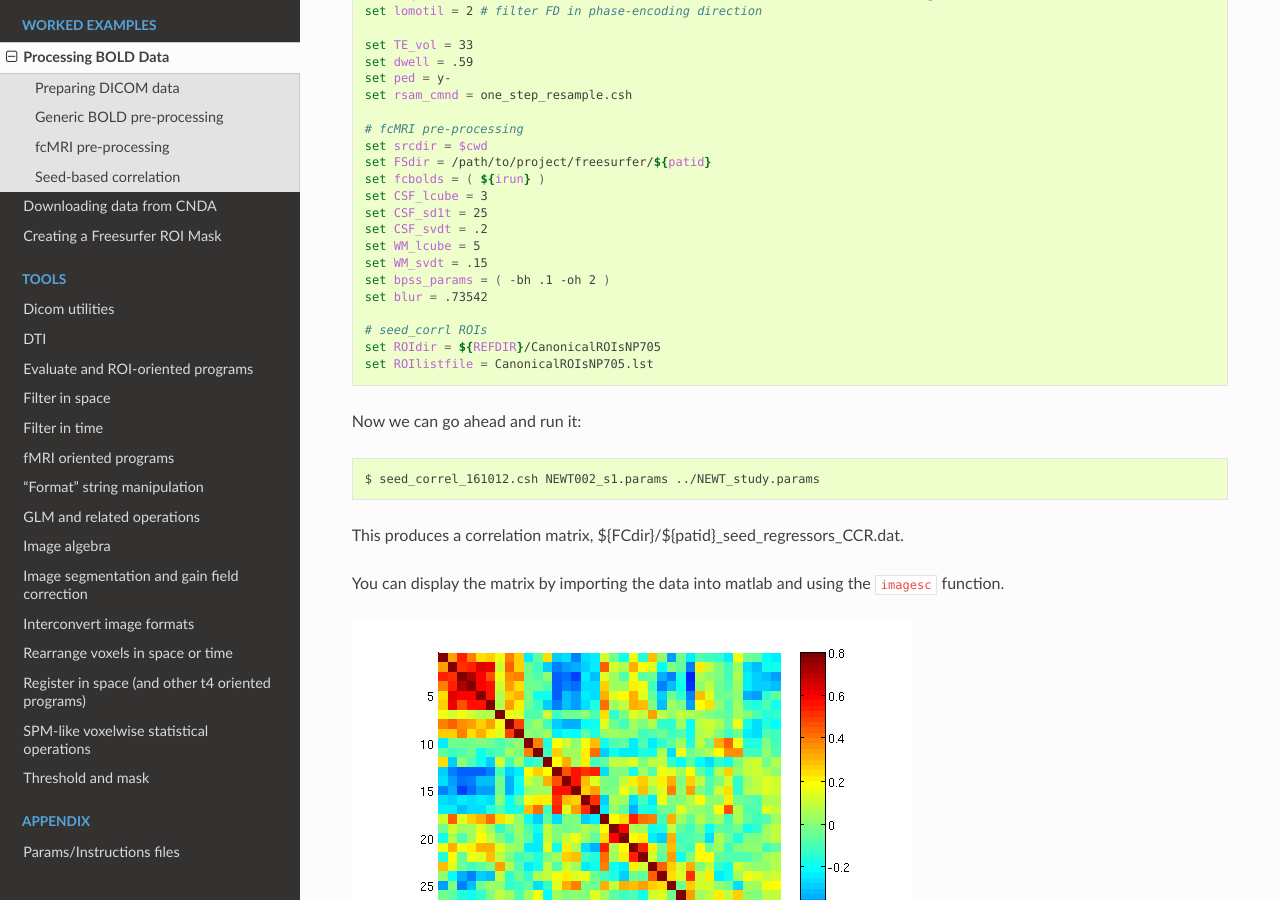
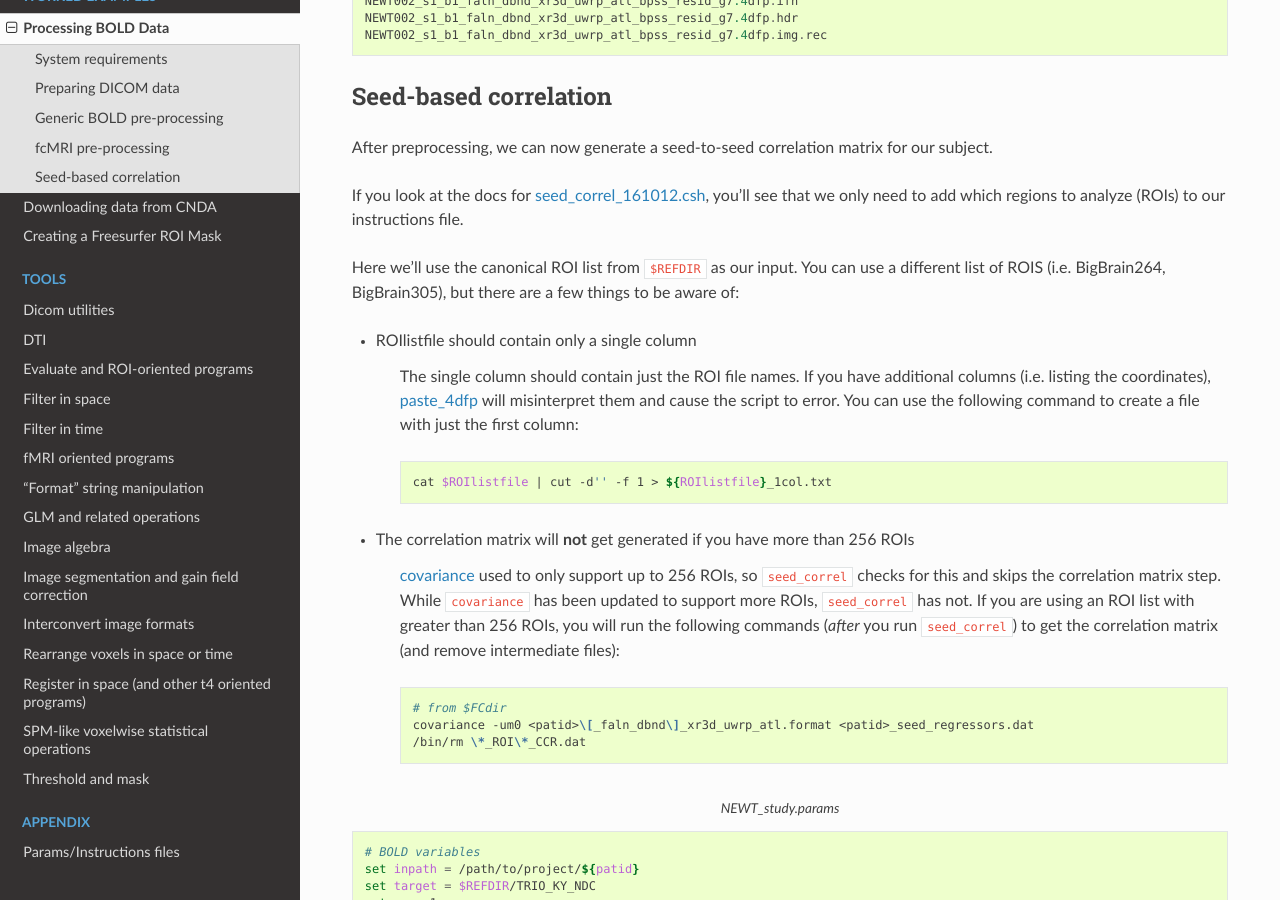
Before and after one commit to BlackHershey/4dfp-docs, a Sphinx documentation site: the page built from docs/examples/bold-example.rst, in a window 1280 px wide and 900 px high, scrolled down 9195 px. Built offline with Sphinx 7.4.7 and the Read the Docs theme 2.0.0, drawn with Linux system fonts in a browser that asks for light colours; some of the changed text lies outside the part shown.

Commit message:
addressed FAQs for BOLD processing + seed_correl

```diff
--- a/docs/examples/bold-example.rst
+++ b/docs/examples/bold-example.rst
@@ -5,6 +5,40 @@
 
 This example will walk you through the typical functional connectivity pipeline in the 4dfp suite - generic BOLD pre-processing, fcMRI
 pre-processing, and seed-based correlation.
+
+System requirements
++++++++++++++++++++
+
+These scripts assume that the current shell is :code:`csh`. To check/change your shell you can use the following commands::
+
+    # output the current shell
+    echo $0
+
+    # switch to csh shell
+    csh
+
+They also expect :code:`REFDIR` to be set as an environment variable, so you will need to add it to your login script::
+
+    setenv REFDIR /data/petsun43/data1/atlas
+
+
+Additionally, the scripts rely on a couple external programs that will need to be on your system path.
+
+First, check if :code:`mri_convert` and :code:`mcverter` are on your path::
+
+    which mri_convert
+    which mcverter
+
+If either program is not found, you will need to add the following lines to your login script.
+
+.. code-block:: csh
+    :caption: ~/.lin.cshrc
+
+    set path = ( $path \
+                 $FREESURFER_HOME/bin \
+                 /data/nil-bluearc/hershey/unix/software/MRIConvert/MRIConvert-2.1.0/usr/bin
+               )
+
 
 Preparing DICOM data
 +++++++++++++++++++++
@@ -410,7 +444,32 @@
 If you look at the docs for :ref:`seed_correl_161012`, you'll see that we only need to add which regions to analyze (ROIs) to our
 instructions file.
 
-Here we'll use a prescribed list file of ROIs as our input.
+Here we'll use the canonical ROI list from :code:`$REFDIR` as our input. You can use a different list of ROIS (i.e. BigBrain264,
+BigBrain305), but there are a few things to be aware of:
+
+* ROIlistfile should contain only a single column
+
+    The single column should contain just the ROI file names. If you have additional columns (i.e. listing the coordinates),
+    :ref:`paste_4dfp` will misinterpret them and cause the script to error. You can use the following command to create a file with just
+    the first column:
+
+    .. code-block:: csh
+
+        cat $ROIlistfile | cut -d'' -f 1 > ${ROIlistfile}_1col.txt
+
+* The correlation matrix will **not** get generated if you have more than 256 ROIs
+
+    :ref:`covariance` used to only support up to 256 ROIs, so :code:`seed_correl` checks for this and skips the correlation matrix step.
+    While :code:`covariance` has been updated to support more ROIs, :code:`seed_correl` has not. If you are using an ROI list with greater
+    than 256 ROIs, you will run the following commands (*after* you run :code:`seed_correl`) to get the correlation matrix (and remove
+    intermediate files):
+
+    .. code-block:: csh
+
+        # from $FCdir
+        covariance -um0 <patid>\[_faln_dbnd\]_xr3d_uwrp_atl.format <patid>_seed_regressors.dat
+        /bin/rm \*_ROI\*_CCR.dat
+
 
 .. code-block:: csh
     :caption: NEWT_study.params
@@ -467,6 +526,6 @@
 
 This produces a correlation matrix, ${FCdir}/${patid}_seed_regressors_CCR.dat.
 
-You can display the matrix by importing the data into matlab and using the :code:`imagesc` function.
+You can display the matrix with any plotting tool (i.e. :code:`imagesc` in matlab, :code:`matplotlib.pyplot.imshow` in python).
 
 .. image:: ../_static/corr_matrix.png
```
